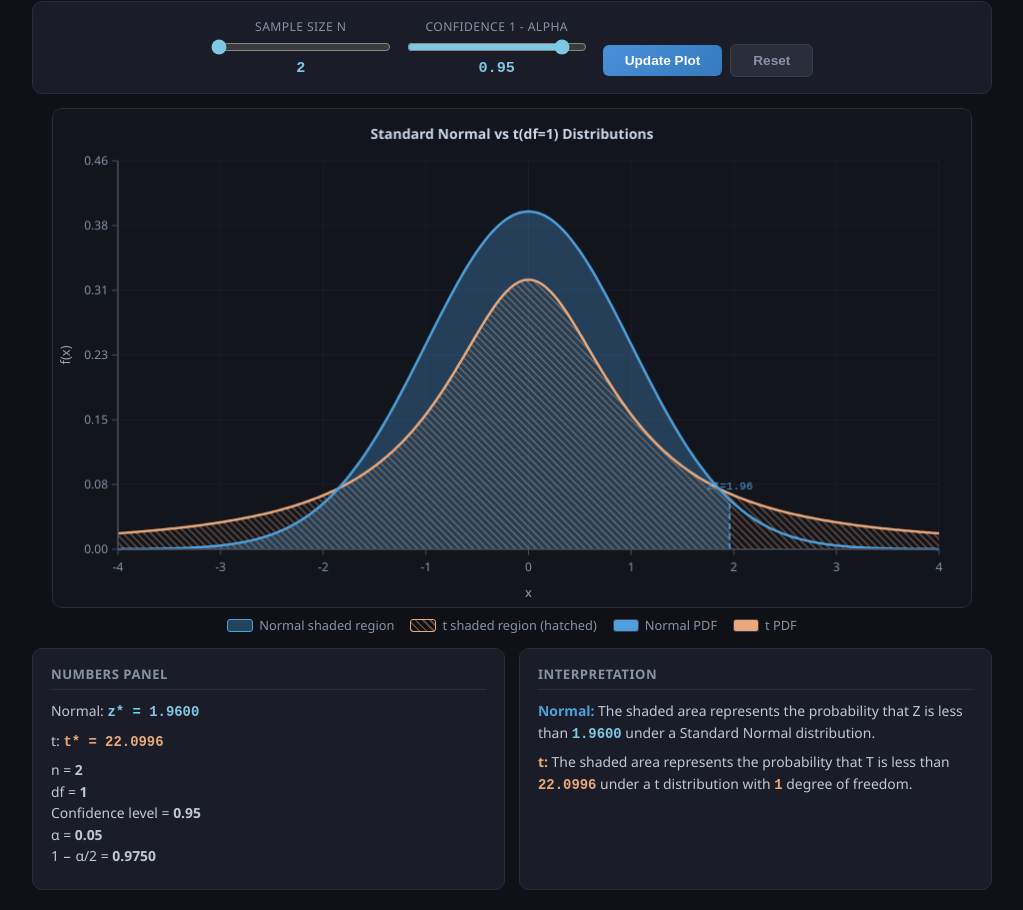
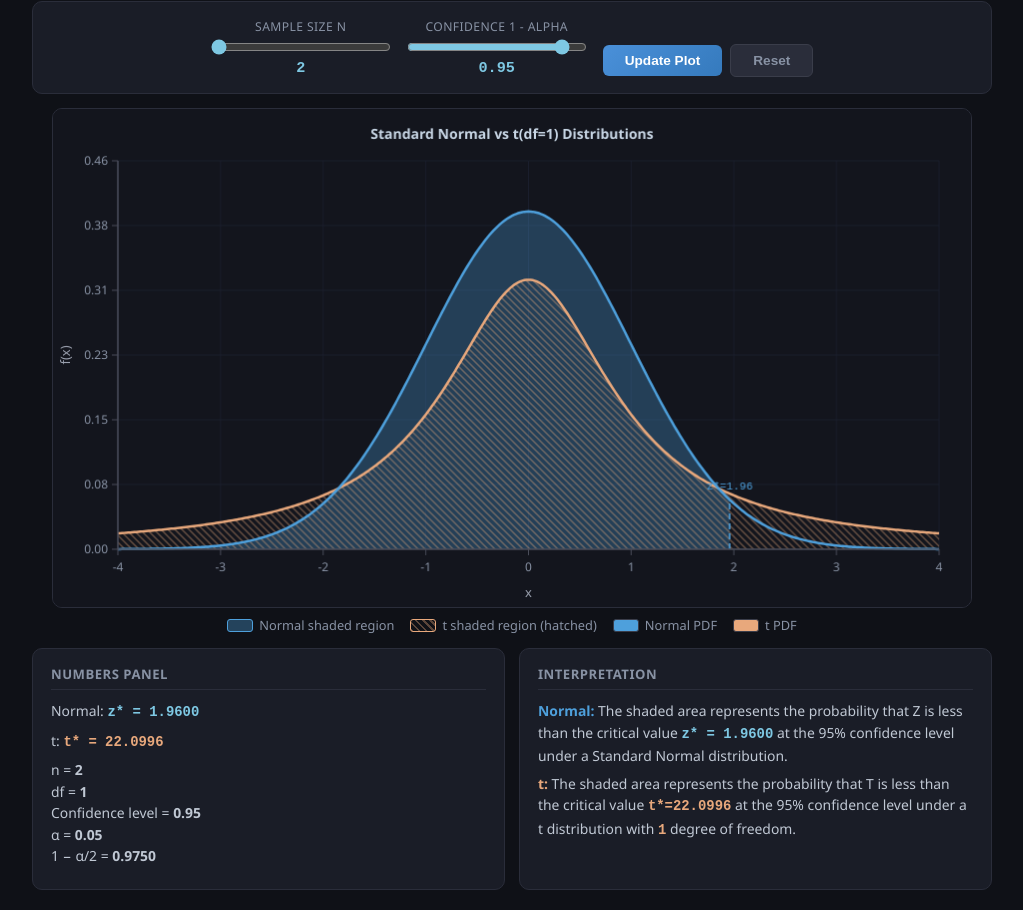
Before and after one commit to dtrStats/stats-applets, a plain HTML site: page applet04/index.html in a window 1280 px wide. Shown: the part 63-973 px from the top of the page, without its empty margins (128-1151 px from the left). Drawn offline with Linux system fonts and the light colour scheme.

Commit message:
Update index.html
Small changes to interpretation

```diff
--- a/applet04/index.html
+++ b/applet04/index.html
@@ -384,11 +384,11 @@ function draw(n, confLevel) {
     '1 &minus; &alpha;/2 = <strong>' + prob.toFixed(4) + '</strong>';
 
   document.getElementById('interpNorm').innerHTML =
-    '<span style="color:#4ea0dc;font-weight:600">Normal:</span> The shaded area represents the probability that Z is less than ' +
-    '<span class="mono">' + zStar.toFixed(4) + '</span> under a Standard Normal distribution.';
+    '<span style="color:#4ea0dc;font-weight:600">Normal:</span> The shaded area represents the probability that Z is less than the critical value ' +
+    '<span class="mono">z* = ' + zStar.toFixed(4) + '</span> at the ' + confLevel.toFixed(2)*100 +'</span>% confidence level under a Standard Normal distribution.';
   document.getElementById('interpT').innerHTML =
-    '<span style="color:#e8a87c;font-weight:600">t:</span> The shaded area represents the probability that T is less than ' +
-    '<span class="mono-t">' + tStar.toFixed(4) + '</span> under a t distribution with ' +
+    '<span style="color:#e8a87c;font-weight:600">t:</span> The shaded area represents the probability that T is less than the critical value ' +
+    '<span class="mono-t">t*=' + tStar.toFixed(4) + '</span> at the ' + confLevel.toFixed(2)*100 +'</span>% confidence level under a t distribution with ' +
     '<span class="mono-t">' + df + '</span> degree' + (df > 1 ? 's' : '') + ' of freedom.';
 }
 
```
